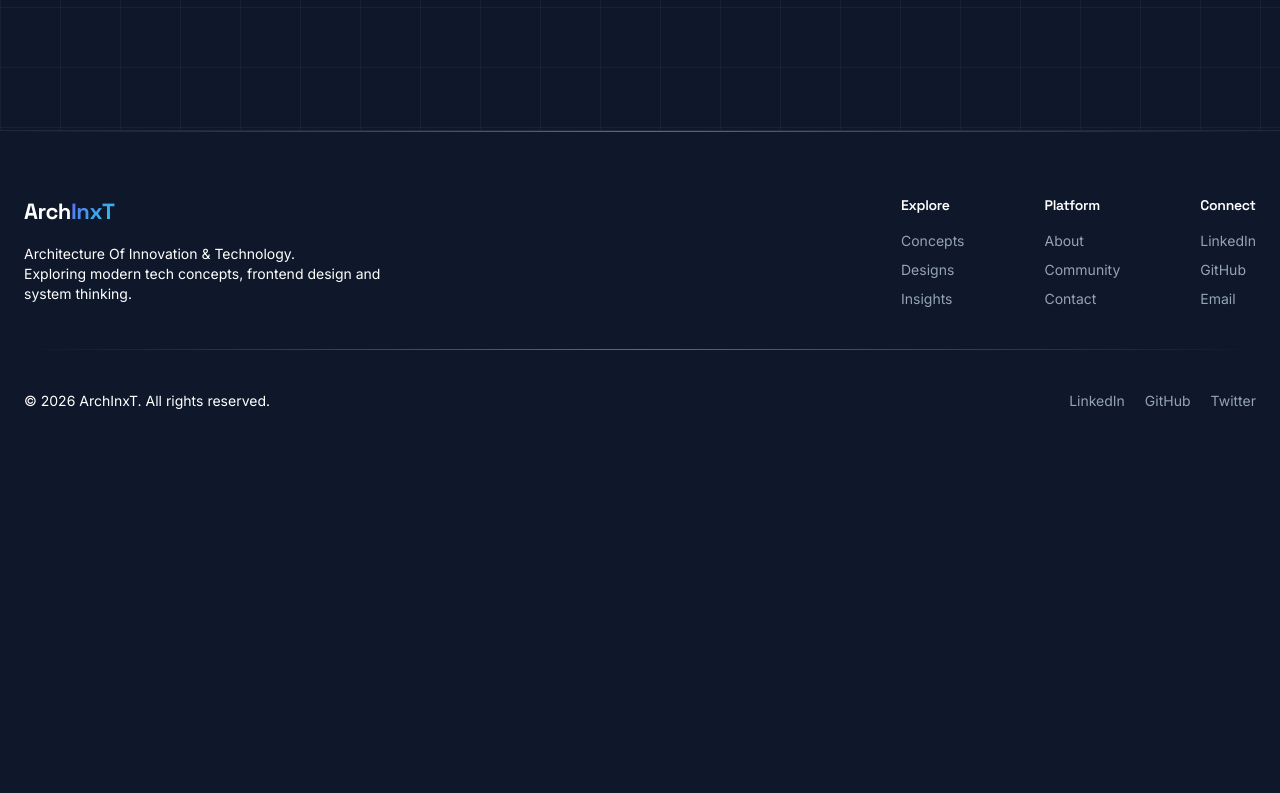
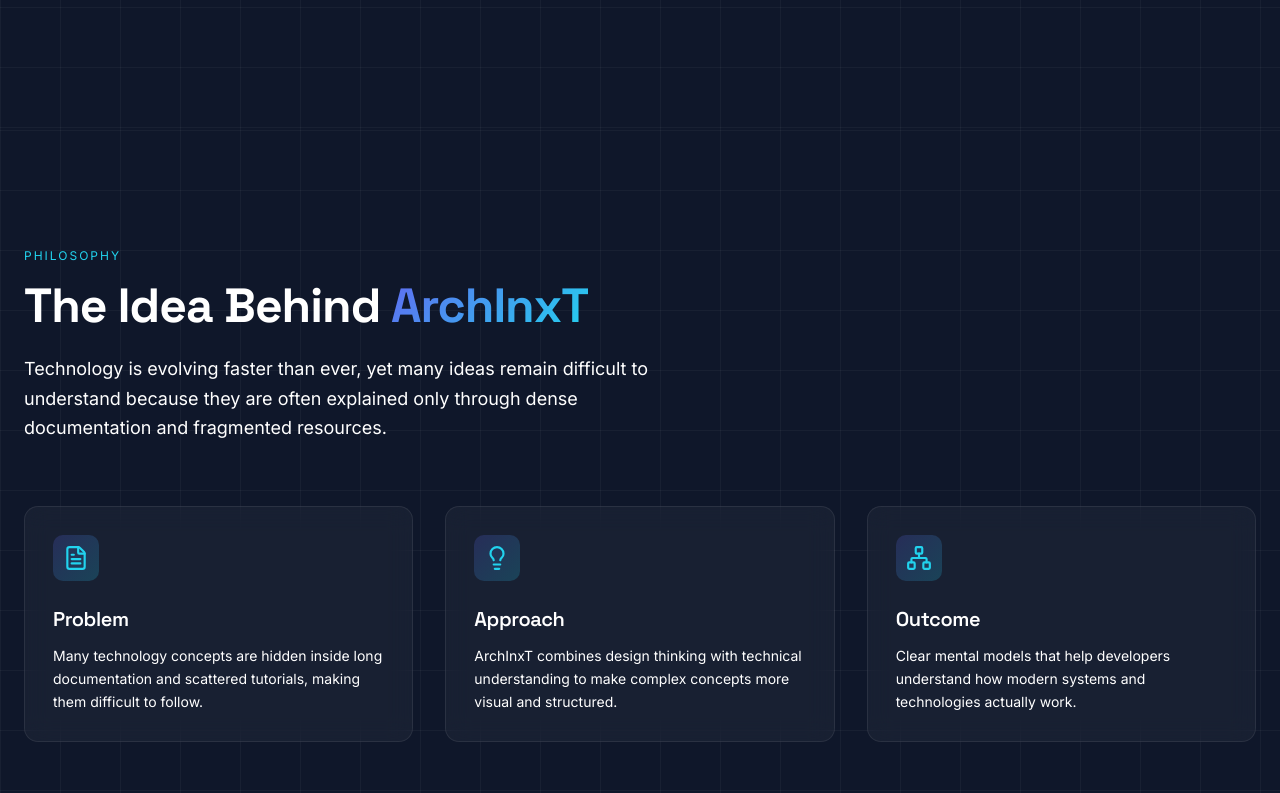
Before and after one commit to architpatle/archinxt, a React (Vite) app: page /about in a window 1280 px wide. Shown: the part 427-1220 px from the top of the page. Before the commit the page ends 902 px from the top, so only its background shows below. Built offline with nearby package versions, Linux system fonts and the light colour scheme.

Commit message:
Added Idea section in About Page

```diff
--- a/src/components/sections/About/Idea/Idea.jsx
+++ b/src/components/sections/About/Idea/Idea.jsx
@@ -0,0 +1,83 @@
+import styles from "./Idea.module.css";
+import { FileText, Lightbulb, Network } from "lucide-react";
+
+const Idea = () => {
+  return (
+    <section className={`${styles.idea} relative`}>
+
+      <div className={styles.grid}></div>
+
+      <div className="max-w-7xl mx-auto px-6 py-28 relative z-10">
+
+        {/* Section Header */}
+
+        <div className="max-w-2xl">
+
+          <span className={styles.eyebrow}>
+            Philosophy
+          </span>
+
+          <h2 className="mt-4 text-4xl md:text-5xl font-heading font-bold">
+            The Idea Behind
+            <span className={styles.gradientText}> ArchInxT </span>
+          </h2>
+
+          <p className="mt-6 text-lg text-textMuted leading-relaxed">
+            Technology is evolving faster than ever, yet many ideas remain
+            difficult to understand because they are often explained only
+            through dense documentation and fragmented resources.
+          </p>
+
+        </div>
+
+
+        {/* Cards */}
+
+        <div className="mt-16 grid md:grid-cols-3 gap-8">
+
+          <div className={styles.card}>
+            <div className={styles.icon}>
+            <FileText size={26}/>
+            </div>
+            <h3 className="mt-6 text-xl font-semibold">Problem</h3>
+            <p className="mt-3 text-textMuted text-sm leading-relaxed">
+              Many technology concepts are hidden inside long documentation
+              and scattered tutorials, making them difficult to follow.
+            </p>
+          </div>
+
+          <div className={styles.card}>
+            <div className={styles.icon}>
+
+            <Lightbulb size={26} />
+            </div>
+            <h3 className="mt-6 text-xl font-semibold">Approach</h3>
+            <p className="mt-3 text-textMuted text-sm leading-relaxed">
+              ArchInxT combines design thinking with technical
+              understanding to make complex concepts more visual
+              and structured.
+            </p>
+          </div>
+
+          <div className={styles.card}>
+            <div className={styles.icon}>
+
+                     <Network size={26}/>
+
+            </div>
+            <h3 className="mt-6 text-xl font-semibold">Outcome</h3>
+            <p className="mt-3 text-textMuted text-sm leading-relaxed">
+              Clear mental models that help developers understand
+              how modern systems and technologies actually work.
+            </p>
+          </div>
+
+        </div>
+
+      </div>
+
+    </section>
+  );
+};
+
+export default Idea;
--- a/src/components/sections/About/Idea/Idea.module.css
+++ b/src/components/sections/About/Idea/Idea.module.css
@@ -0,0 +1,90 @@
+.idea {
+  position: relative;
+}
+
+/* GRID BACKGROUND */
+
+.grid {
+  position: absolute;
+  inset: 0;
+
+  background-image:
+    linear-gradient(rgba(255,255,255,0.04) 1px, transparent 1px),
+    linear-gradient(90deg, rgba(255,255,255,0.04) 1px, transparent 1px);
+
+  background-size: 60px 60px;
+}
+
+/* EYEBROW */
+
+.eyebrow {
+
+  font-size: 12px;
+  letter-spacing: 2px;
+  text-transform: uppercase;
+
+  color: #22D3EE;
+
+}
+
+/* GRADIENT TEXT */
+
+.gradientText {
+
+  background: linear-gradient(135deg,#6366F1,#22D3EE);
+
+  -webkit-background-clip: text;
+  -webkit-text-fill-color: transparent;
+
+}
+
+/* CARD */
+
+.card {
+
+  padding: 28px;
+
+  border-radius: 14px;
+
+  background: rgba(255,255,255,0.04);
+
+  border: 1px solid rgba(255,255,255,0.08);
+
+  backdrop-filter: blur(12px);
+
+  transition: all 0.3s ease;
+
+}
+
+.card:hover {
+
+  transform: translateY(-6px);
+
+  border-color: rgba(99,102,241,0.5);
+
+  box-shadow:
+    0 10px 30px rgba(0,0,0,0.35),
+    0 0 20px rgba(99,102,241,0.15);
+
+}
+
+/* ICON */
+
+.icon {
+
+  color: #22D3EE;
+   background: linear-gradient(
+    135deg,
+    rgba(99,102,241,0.2),
+    rgba(34,211,238,0.2)
+  );
+width: 46px;
+  height: 46px;
+
+  display: flex;
+  align-items: center;
+  justify-content: center;
+
+  border-radius: 10px;
+
+}
--- a/src/pages/About.jsx
+++ b/src/pages/About.jsx
@@ -1,10 +1,12 @@
 import React from 'react'
 import AboutHero from '../components/sections/About/AboutHero/AboutHero'
+import Idea from '../components/sections/About/Idea/Idea'
 
 const About = () => {
   return (
     <>
      <AboutHero />
+     <Idea />
     </>
   )
 }
```
